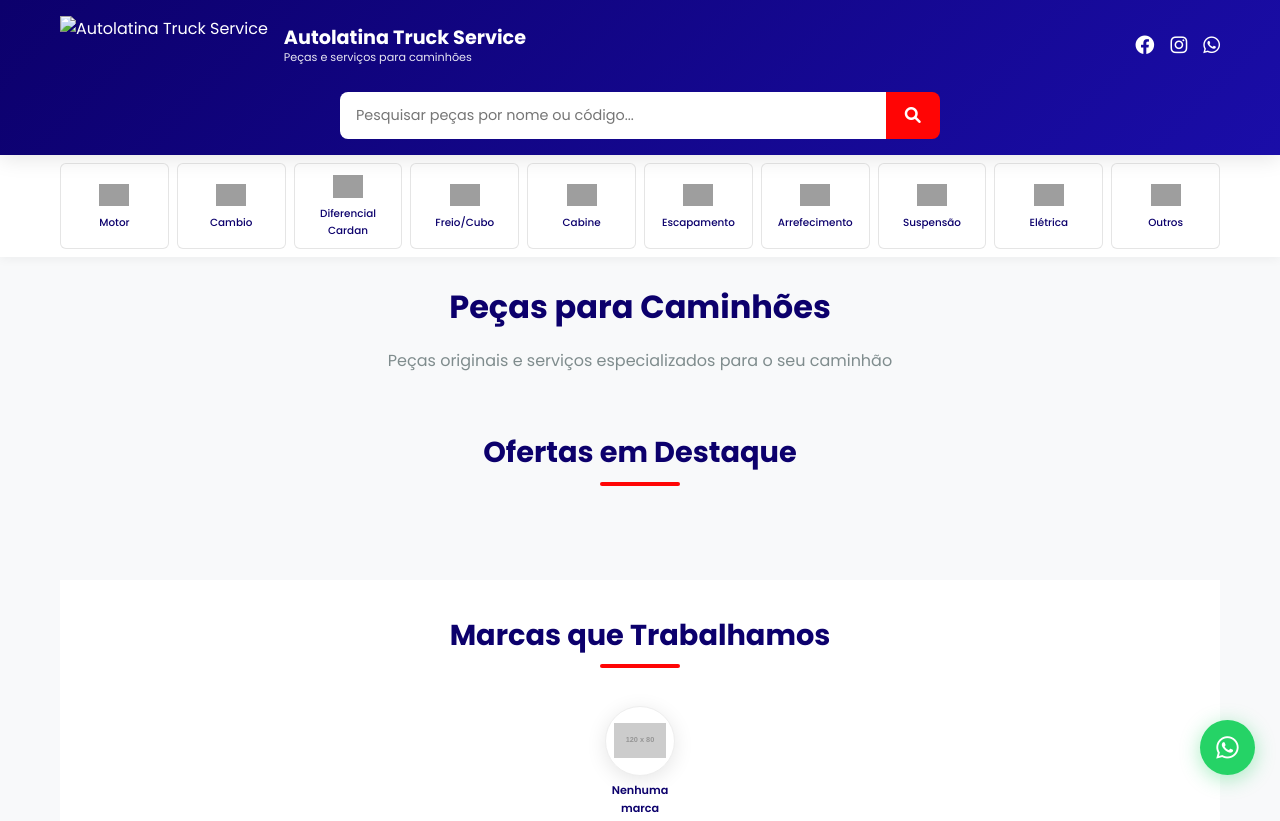
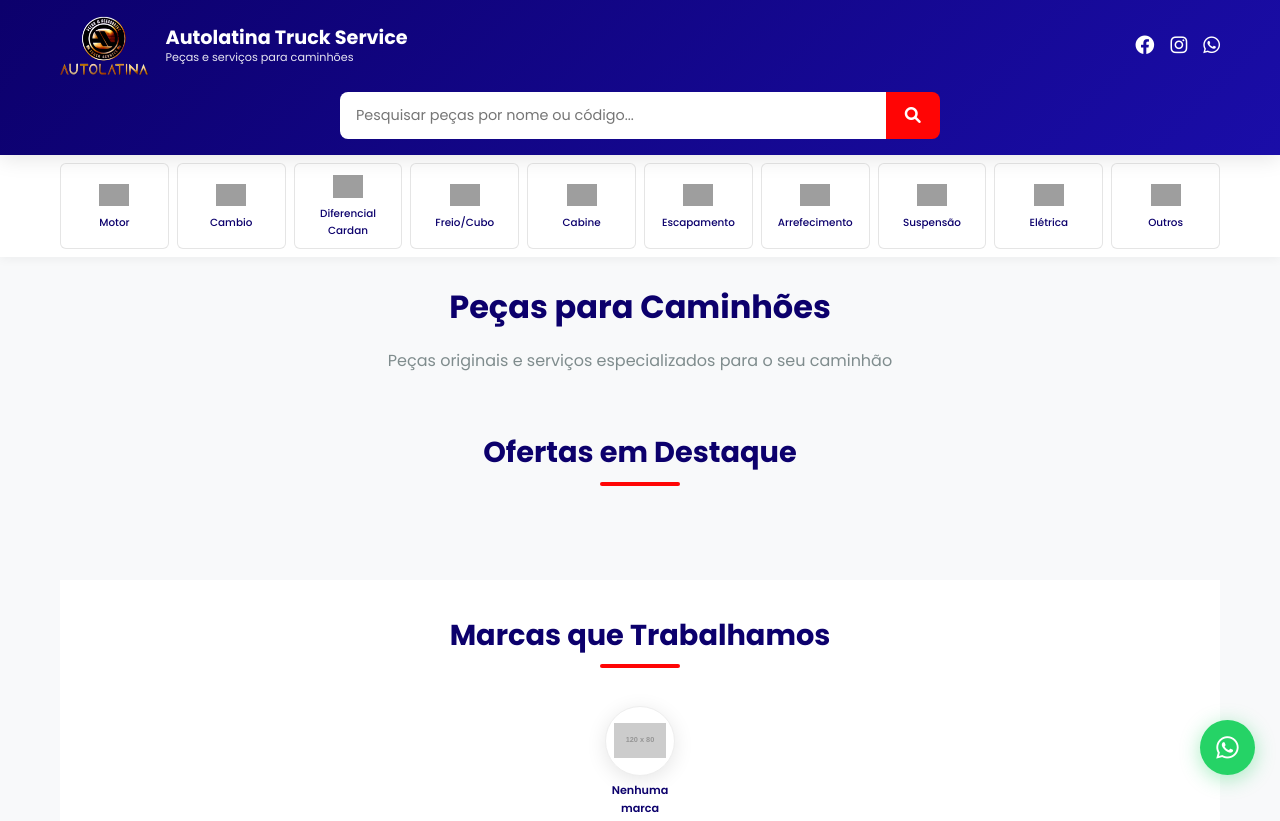
Before and after one commit to Pokanzzz/CatalogoAutolatina, a plain HTML site: page index.html in a window 1280 px wide. Shown: the top 821 px of the page. Drawn offline with Linux system fonts and the light colour scheme; grey boxes are pictures that could not be loaded; placeholder pictures from the web are drawn by us.

Commit message:
sdfghjkl

```diff
--- a/index.html
+++ b/index.html
@@ -1171,7 +1171,7 @@
             <div class="header-container">
                 <div class="header-top">
                     <div class="logo-container">
-                        <img src="" alt="Autolatina Truck Service" class="logo-img">
+                        <img src="Logo Site Autolatina.png" alt="Autolatina Truck Service" class="logo-img">
                         <div class="logo-text">
                             <div class="logo-title">Autolatina Truck Service</div>
                             <div class="logo-subtitle">Peças e serviços para caminhões</div>
```
